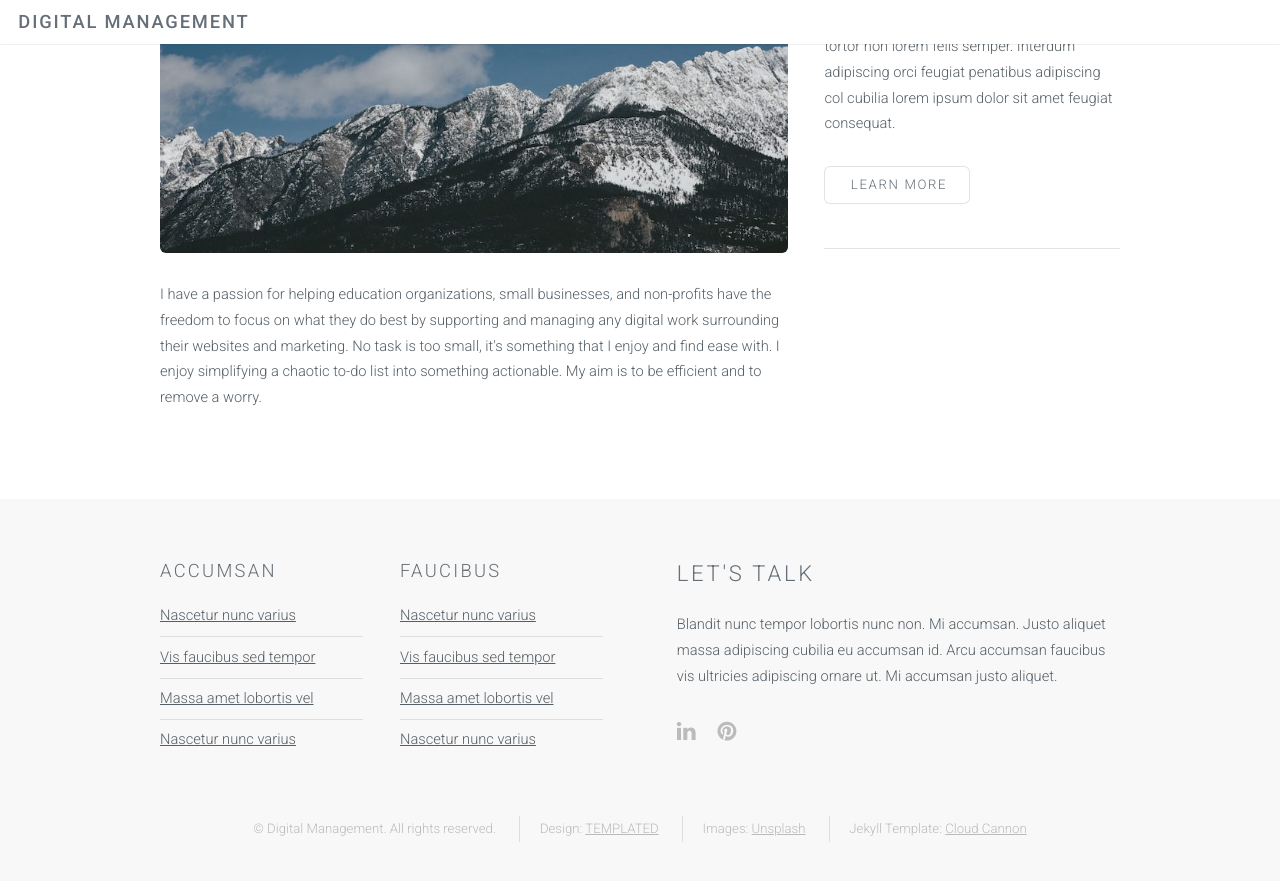
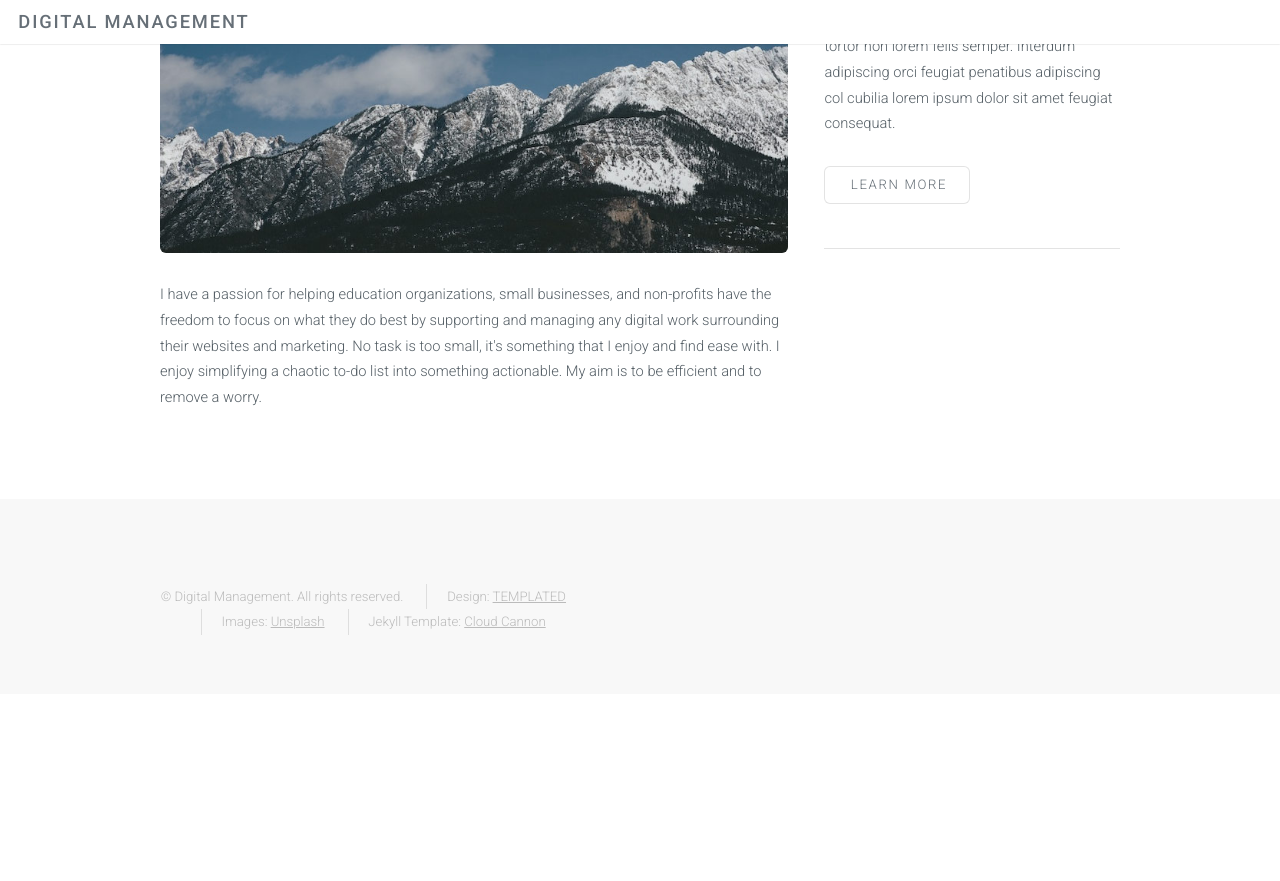
Before and after one commit to bycait/bycait.github.io, a Jekyll site: the page built from index.html, in a window 1280 px wide and 900 px high, scrolled down 1891 px. Shown: the top 881 px of the window. Built offline with Jekyll 4.4.1, drawn with Linux system fonts in a browser that asks for light colours; after the commit the page ends 2585 px from its top, so only the background shows below that.

Commit message:
Update footer.html

```diff
--- a/_includes/footer.html
+++ b/_includes/footer.html
@@ -4,35 +4,6 @@
         <div class="row double">
             <div class="6u">
                 <div class="row collapse-at-2">
-                    <div class="6u">
-                        <h3>Accumsan</h3>
-                        <ul class="alt">
-                            <li><a href="#">Nascetur nunc varius</a></li>
-                            <li><a href="#">Vis faucibus sed tempor</a></li>
-                            <li><a href="#">Massa amet lobortis vel</a></li>
-                            <li><a href="#">Nascetur nunc varius</a></li>
-                        </ul>
-                    </div>
-                    <div class="6u">
-                        <h3>Faucibus</h3>
-                        <ul class="alt">
-                            <li><a href="#">Nascetur nunc varius</a></li>
-                            <li><a href="#">Vis faucibus sed tempor</a></li>
-                            <li><a href="#">Massa amet lobortis vel</a></li>
-                            <li><a href="#">Nascetur nunc varius</a></li>
-                        </ul>
-                    </div>
-                </div>
-            </div>
-            <div class="6u">
-                <h2>Let's Talk</h2>
-                <p>Blandit nunc tempor lobortis nunc non. Mi accumsan. Justo aliquet massa adipiscing cubilia eu accumsan id. Arcu accumsan faucibus vis ultricies adipiscing ornare ut. Mi accumsan justo aliquet.</p>
-                <ul class="icons">
-                    <li><a href="https://www.linkedin.com/in/caitlin-galietti-45654446/" class="icon fa-linkedin"><span class="label">LinkedIn</span></a></li>
-                    <li><a href="#" class="icon fa-pinterest"><span class="label">Pinterest</span></a></li>
-                </ul>
-            </div>
-        </div>
         <ul class="copyright">
             <li>&copy; Digital Management. All rights reserved.</li>
             <li>Design: <a href="http://templated.co">TEMPLATED</a></li>
```
